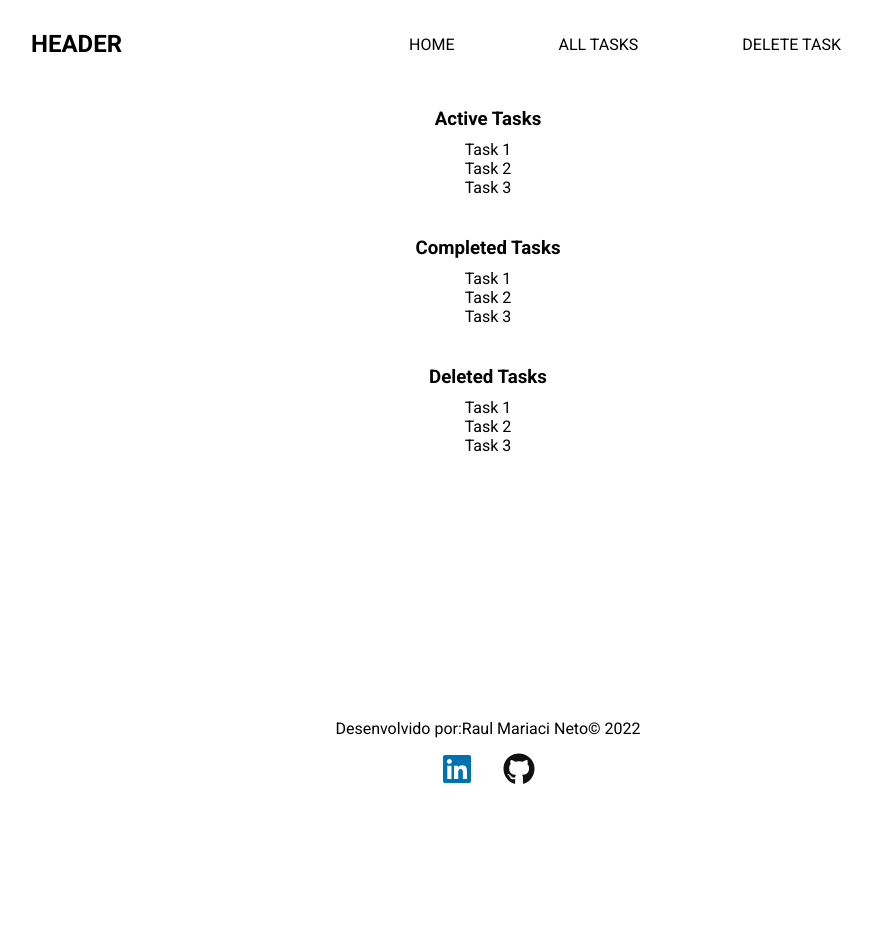
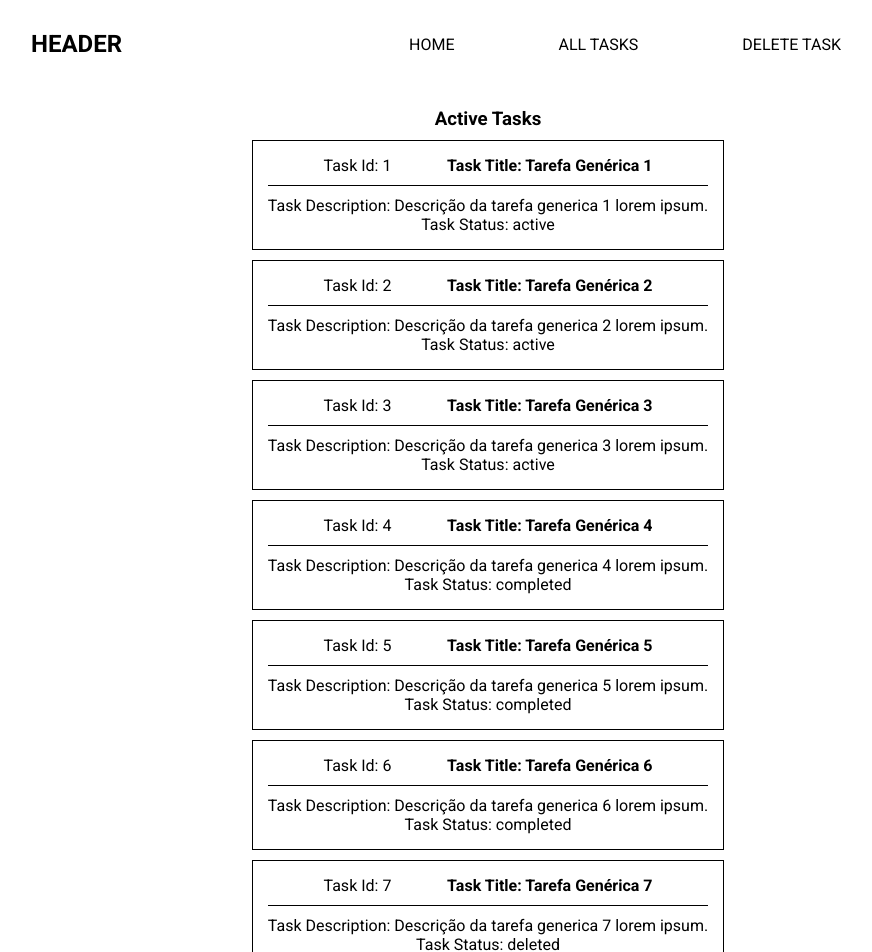
Before and after one commit to raulmn00/projeto-to-do-list-react, a React (Vite) app: page / in a window 1280 px wide. Shown: the top 952 px of the page, without its empty margins (152-1024 px from the left). Before the commit the page ends 800 px from the top, so only its background shows below. Built offline with nearby package versions, Linux system fonts and the light colour scheme.

Commit message:
feat: create taskList component and styles and add to mainContent component

```diff
--- a/src/components/Footer/Footer.css
+++ b/src/components/Footer/Footer.css
@@ -1,6 +1,6 @@
 footer.footerContainer {
     position: absolute;
-	bottom: 0;
+    bottom: auto;
     width: 100%;
 }
 p.copyrightFooter {
--- a/src/components/Footer/Footer.jsx
+++ b/src/components/Footer/Footer.jsx
@@ -5,8 +5,7 @@ export function Footer() {
         <>
             <footer className="footerContainer">
                 <p className="copyrightFooter">
-					Desenvolvido por: <stong> Raul Mariaci Neto </stong> &copy;
-					2022
+                    Desenvolvido por: Raul Mariaci Neto &copy;2022
                 </p>
                 <span className="footerSocials">
                     <FaLinkedin className="footerLinkedin" />
--- a/src/components/MainContent/MainContent.jsx
+++ b/src/components/MainContent/MainContent.jsx
@@ -1,3 +1,4 @@
+import { TaskList } from '../TaskList/TaskList';
 import './MainContent.css';
 
 export function MainContent() {
@@ -7,21 +8,15 @@ export function MainContent() {
                 <div className="mainContentContainer">
                     <section className="activeTasks">
                         <h3 className="activeTasksTitle">Active Tasks</h3>
-						<p>Task 1</p>
-						<p>Task 2</p>
-						<p>Task 3</p>
+                        <TaskList />
                     </section>
                     <section className="completedTasks">
                         <h3 className="activeTasksTitle">Completed Tasks</h3>
-						<p>Task 1</p>
-						<p>Task 2</p>
-						<p>Task 3</p>
+                        <TaskList />
                     </section>
                     <section className="deletedTasks">
                         <h3 className="activeTasksTitle">Deleted Tasks</h3>
-						<p>Task 1</p>
-						<p>Task 2</p>
-						<p>Task 3</p>
+                        <TaskList />
                     </section>
                 </div>
             </main>
--- /dev/null
+++ b/src/components/TaskList/TaskList.css
@@ -0,0 +1,23 @@
+.taskListContainer {
+    border: solid 1px black;
+    padding: 15px;
+    margin-top: 10px;
+    margin-bottom: 10px;
+}
+.headerTask {
+    display: flex;
+    justify-content: space-evenly;
+    flex-wrap: wrap;
+    margin-top: 0px;
+    margin-bottom: 10px;
+    width: 100%;
+    border-bottom: solid 1px black;
+    padding-bottom: 10px;
+}
+.bodyTask {
+    display: flex;
+    flex-wrap: wrap;
+    justify-content: center;
+    align-items: center;
+    flex-direction: column;
+}
--- /dev/null
+++ b/src/components/TaskList/TaskList.jsx
@@ -0,0 +1,25 @@
+import './TaskList.css';
+import { Tasks } from '../../mocks/Tasks.js';
+
+export function TaskList() {
+    return (
+        <>
+            {Tasks.map((task, index) => (
+                <div className="taskListContainer" key={`taskItem-${index}`}>
+                    <div className="headerTask">
+                        <p className="taskId"> Task Id: {task.id}</p>
+                        <h4 className="taskTitle">Task Title: {task.title}</h4>
+                    </div>
+                    <div className="bodyTask">
+                        <p className="taskDescription">
+                            Task Description: {task.description}
+                        </p>
+                        <p className="taskStatus">
+                            Task Status: {task.taskStatus}
+                        </p>
+                    </div>
+                </div>
+            ))}
+        </>
+    );
+}
--- /dev/null
+++ b/src/mocks/Tasks.js
@@ -0,0 +1,56 @@
+export const Tasks = [
+    {
+        id: '1',
+        title: 'Tarefa Genérica 1',
+        description: 'Descrição da tarefa generica 1 lorem ipsum.',
+        taskStatus: 'active',
+    },
+    {
+        id: '2',
+        title: 'Tarefa Genérica 2',
+        description: 'Descrição da tarefa generica 2 lorem ipsum.',
+        taskStatus: 'active',
+    },
+    {
+        id: '3',
+        title: 'Tarefa Genérica 3',
+        description: 'Descrição da tarefa generica 3 lorem ipsum.',
+        taskStatus: 'active',
+    },
+    {
+        id: '4',
+        title: 'Tarefa Genérica 4',
+        description: 'Descrição da tarefa generica 4 lorem ipsum.',
+        taskStatus: 'completed',
+    },
+    {
+        id: '5',
+        title: 'Tarefa Genérica 5',
+        description: 'Descrição da tarefa generica 5 lorem ipsum.',
+        taskStatus: 'completed',
+    },
+    {
+        id: '6',
+        title: 'Tarefa Genérica 6',
+        description: 'Descrição da tarefa generica 6 lorem ipsum.',
+        taskStatus: 'completed',
+    },
+    {
+        id: '7',
+        title: 'Tarefa Genérica 7',
+        description: 'Descrição da tarefa generica 7 lorem ipsum.',
+        taskStatus: 'deleted',
+    },
+    {
+        id: '8',
+        title: 'Tarefa Genérica 8',
+        description: 'Descrição da tarefa generica 8 lorem ipsum.',
+        taskStatus: 'deleted',
+    },
+    {
+        id: '9',
+        title: 'Tarefa Genérica 9',
+        description: 'Descrição da tarefa generica 9 lorem ipsum.',
+        taskStatus: 'deleted',
+    },
+];
```
Also changed, not shown: .prettierrc.json (added). Lines whose indentation alone changed are shown as unchanged.
